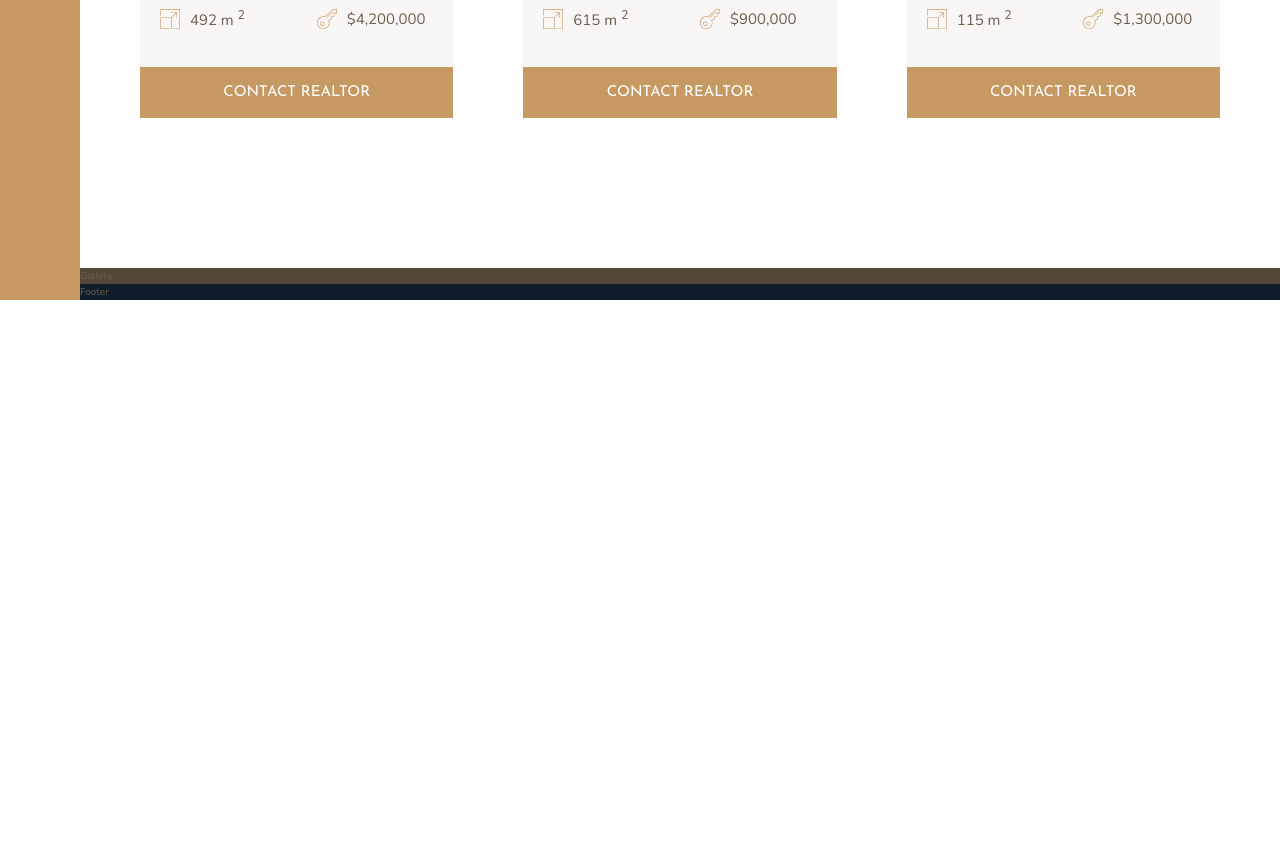
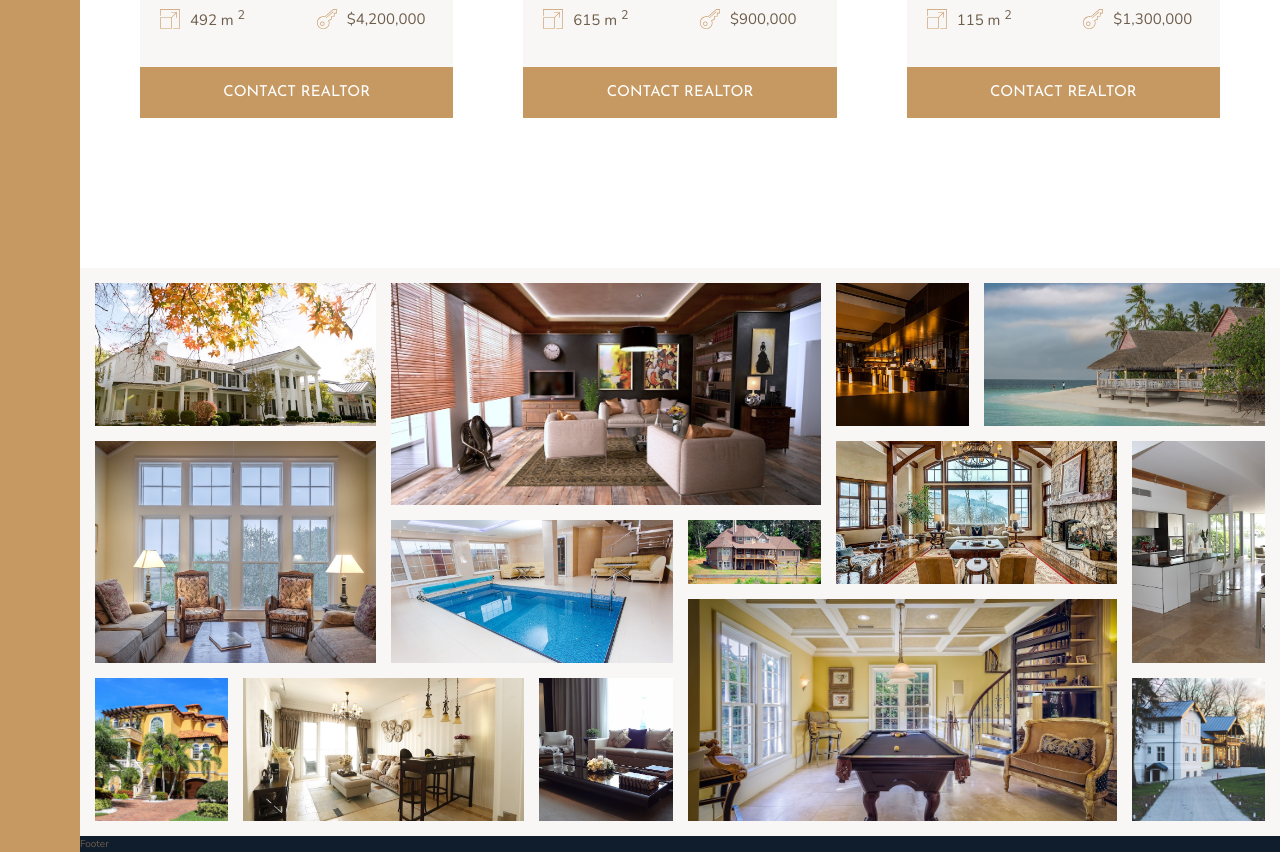
Before and after one commit to Jasenpan1987/nexter, a website: page index.html in a window 1280 px wide. Shown: the part 2804-3656 px from the top of the page. Before the commit the page ends 3104 px from the top, so only its background shows below. Drawn offline with nearby package versions, Linux system fonts and the light colour scheme.

Commit message:
gallery section

```diff
--- a/index.html
+++ b/index.html
@@ -301,7 +301,49 @@
         </section>
 
         <section class="gallery">
-            Gallery
+            <figure class="gallery__item gallery__item--1">
+                <img src="img/gal-1.jpeg" alt="gal 1" class="gallery__img">
+            </figure>
+            <figure class="gallery__item gallery__item--2">
+                <img src="img/gal-2.jpeg" alt="gal 2" class="gallery__img">
+            </figure>
+            <figure class="gallery__item gallery__item--3">
+                <img src="img/gal-3.jpeg" alt="gal 3" class="gallery__img">
+            </figure>
+            <figure class="gallery__item gallery__item--4">
+                <img src="img/gal-4.jpeg" alt="gal 4" class="gallery__img">
+            </figure>
+            <figure class="gallery__item gallery__item--5">
+                <img src="img/gal-5.jpeg" alt="gal 5" class="gallery__img">
+            </figure>
+            <figure class="gallery__item gallery__item--6">
+                <img src="img/gal-6.jpeg" alt="gal 6" class="gallery__img">
+            </figure>
+            <figure class="gallery__item gallery__item--7">
+                <img src="img/gal-7.jpeg" alt="gal 7" class="gallery__img">
+            </figure>
+            <figure class="gallery__item gallery__item--8">
+                <img src="img/gal-8.jpeg" alt="gal 8" class="gallery__img">
+            </figure>
+            <figure class="gallery__item gallery__item--9">
+                <img src="img/gal-9.jpeg" alt="gal 9" class="gallery__img">
+            </figure>
+            <figure class="gallery__item gallery__item--10">
+                <img src="img/gal-10.jpeg" alt="gal 10" class="gallery__img">
+            </figure>
+            <figure class="gallery__item gallery__item--11">
+                <img src="img/gal-11.jpeg" alt="gal 11" class="gallery__img">
+            </figure>
+            <figure class="gallery__item gallery__item--12">
+                <img src="img/gal-12.jpeg" alt="gal 12" class="gallery__img">
+            </figure>
+            <figure class="gallery__item gallery__item--13">
+                <img src="img/gal-13.jpeg" alt="gal 13" class="gallery__img">
+            </figure>
+            <figure class="gallery__item gallery__item--14">
+                <img src="img/gal-14.jpeg" alt="gal 14" class="gallery__img">
+            </figure>
+
         </section>
         <footer class="footer">
             Footer
--- a/sass/_gallery.scss
+++ b/sass/_gallery.scss
@@ -1,4 +1,90 @@
 .gallery {
-  background-color: $color-grey-dark-1;
+  background-color: $color-grey-light-1;
   grid-column: full-start / full-end;
+
+  display: grid;
+  grid-template-columns: repeat(8, 1fr);
+  grid-template-rows: repeat(7, 5vw);
+  grid-gap: 1.5rem;
+  padding: 1.5rem;
+
+  &__item {
+    &--1 {
+      grid-row: 1 / span 2;
+      grid-column: 1 / span 2;
+    }
+
+    &--2 {
+      grid-row: 1 / span 3;
+      grid-column: 3 / span 3;
+    }
+
+    &--3 {
+      grid-row: 1 / span 2;
+      grid-column: 6 / 7;
+    }
+
+    &--4 {
+      grid-row: 1 / span 2;
+      grid-column: 7 / span 2;
+    }
+
+    &--5 {
+      grid-row: 3 / span 3;
+      grid-column: 1 / span 2;
+    }
+
+    &--6 {
+      grid-row: 4 / span 2;
+      grid-column: 3 / span 2;
+    }
+
+    &--7 {
+      grid-row: 4 / span 1;
+      grid-column: 5 / span 1;
+    }
+
+    &--8 {
+      grid-row: 3 / span 2;
+      grid-column: 6 / span 2;
+    }
+
+    &--9 {
+      grid-row: 3 / span 3;
+      grid-column: 8 / span 1;
+    }
+
+    &--10 {
+      grid-row: 6 / span 2;
+      grid-column: 1 / span 1;
+    }
+
+    &--11 {
+      grid-row: 6 / span 2;
+      grid-column: 2 / span 2;
+    }
+
+    &--12 {
+      grid-row: 6 / span 2;
+      grid-column: 4 / span 1;
+    }
+
+    &--13 {
+      grid-row: 5 / span 3;
+      grid-column: 5 / span 3;
+    }
+
+    &--14 {
+      grid-row: 6 / span 2;
+      grid-column: 8 / span 1;
+    }
+  }
+
+  &__img {
+    width: 100%;
+    height: 100%;
+    display: block;
+    object-fit: cover;
+  }
+
 }
```
Also changed, not shown: css/style.css.
